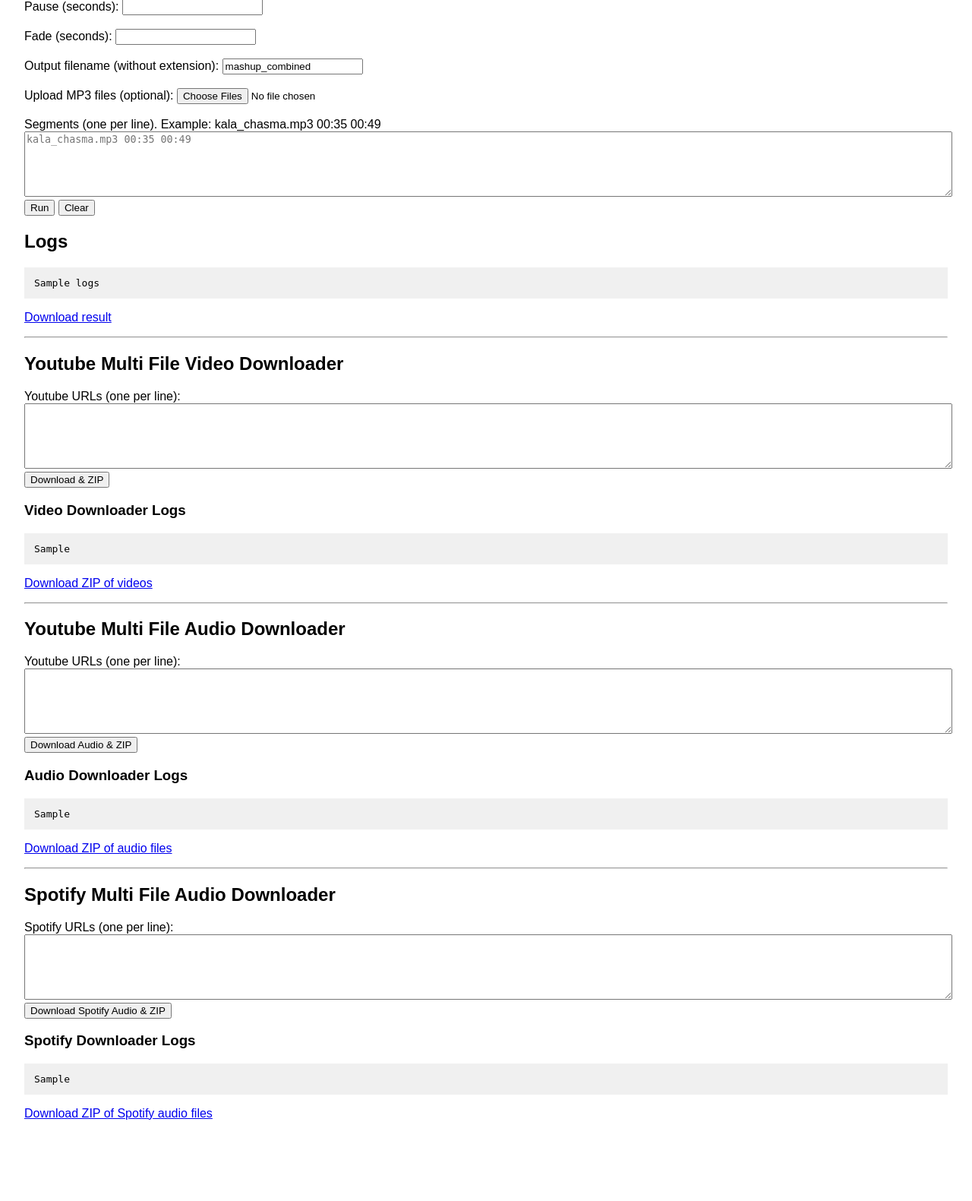
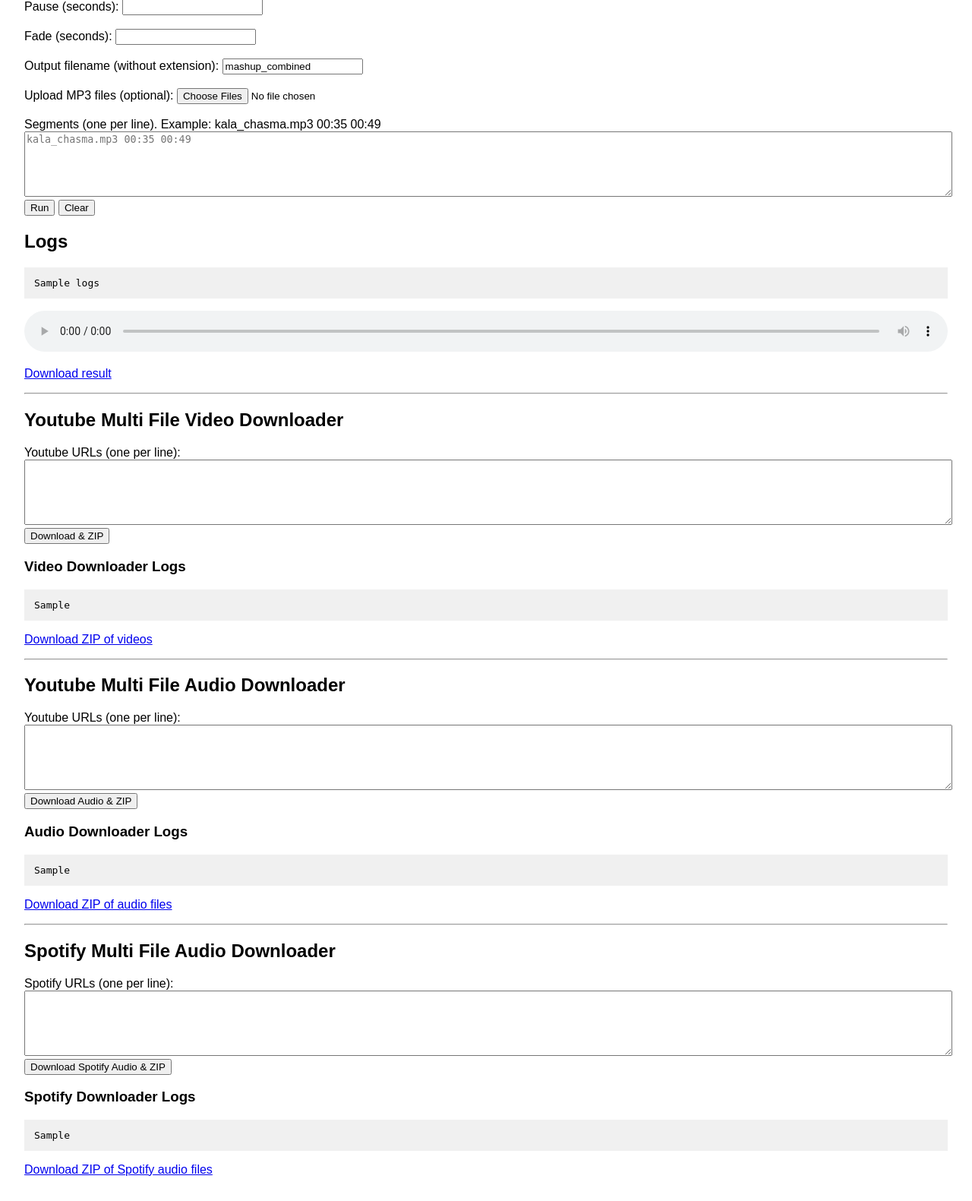
Before and after one commit to mbeatsdjmagic/mashup, a Flask app: template templates/index.html in a window 1280 px wide. Shown: the part 91-1672 px from the top of the page at 76% size. Before the commit the page ends 1565 px from the top, so only its background shows below. Run offline with Flask 2, Linux system fonts and the light colour scheme; the template is opened without the code that fills it: most values are stand-ins (such as "Sample title", 1, 10 or a date in 2020).

Commit message:
Add inline audio player for previewing generated MP3 in the UI

```diff
--- a/templates/index.html
+++ b/templates/index.html
@@ -37,6 +37,9 @@
   {% endif %}
 
   {% if download_url %}
+    <p>
+      <audio controls style="width:100%;" src="{{ download_url }}"></audio>
+    </p>
     <p><a href="{{ download_url }}">Download result</a></p>
   {% endif %}
 
```
